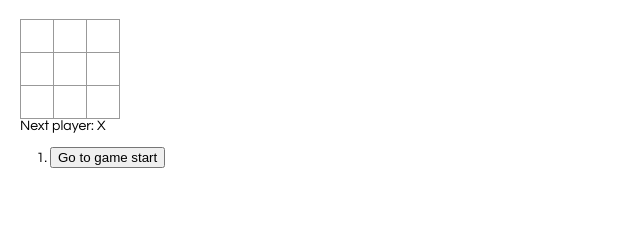
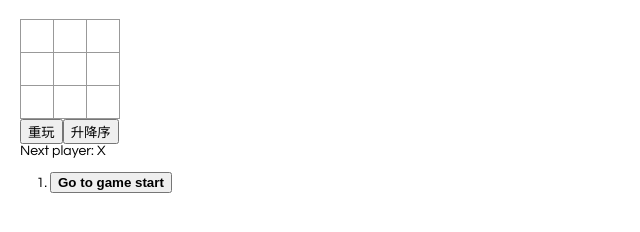
Before and after one commit to Selenamona/Tic-Tac-Toe, a React app: page / in a window 1280 px wide. Shown: the whole page, without its empty margins (0-640 px from the left). Built offline with nearby package versions, Linux system fonts and the light colour scheme.

Commit message:
完善井格游戏

```diff
--- a/src/index.css
+++ b/src/index.css
@@ -39,3 +39,11 @@ ol, ul {
 .kbd-navigation .square:focus {
   background: #ddd;
 }
+
+.font-bold-class {
+  font-weight: bold;
+}
+
+.light-square {
+  color:green;
+}
--- a/src/index.js
+++ b/src/index.js
@@ -1,42 +1,61 @@
-// 井字棋
+/**
+ * 井字棋
+ * 1、在游戏历史记录列表显示每一步棋的坐标，格式为 (列号, 行号)。
+ * 2、在历史记录列表中加粗显示当前选择的项目。
+ * 3、使用两个循环来渲染出棋盘的格子，而不是在代码里写死（hardcode）。
+ * 4、添加一个可以升序或降序显示历史记录的按钮。
+ * 5、每当有人获胜时，高亮显示连成一线的 3 颗棋子。
+ * 6、当无人获胜时，显示一个平局的消息。
+ */
+
 import React from "react";
 import ReactDOM from "react-dom";
 import "./index.css";
 
-// 渲染小棋格
+// 函数组件-小棋格
 function Square(props) {
   return (
-    <button className="square" onClick={props.onClick}>
+    <button
+      className={props.isLight ? "square light-square" : "square"}
+      onClick={props.onClick}
+    >
       {props.value}
     </button>
   );
 }
 
-// 渲染棋盘
+// 组件-棋盘
 class Board extends React.Component {
-  renderSquare(i) {
+  renderSquare(i, isLight) {
     return (
       <Square
+        key={i}
         value={this.props.squares[i]}
+        isLight={isLight}
         onClick={() => this.props.onClick(i)}
       />
     );
   }
 
   render() {
+    const cellTotal = [
+      [0, 1, 2],
+      [3, 4, 5],
+      [6, 7, 8]
+    ];
+    const cellList = cellTotal.map((row, index) => {
       return (
-      <div>
-        <div className="board-row">
-          {this.renderSquare(0)} {this.renderSquare(1)} {this.renderSquare(2)}
-        </div>
-        <div className="board-row">
-          {this.renderSquare(3)} {this.renderSquare(4)} {this.renderSquare(5)}
-        </div>
-        <div className="board-row">
-          {this.renderSquare(6)} {this.renderSquare(7)} {this.renderSquare(8)}
-        </div>
+        <div className="board-row" key={index}>
+          {row.map((number) => {
+            return this.renderSquare(
+              number,
+              this.props.winCells && this.props.winCells.includes(number)
+            );
+          })}
         </div>
       );
+    });
+    return <div>{cellList}</div>;
   }
 }
 
@@ -44,28 +63,40 @@ class Game extends React.Component {
   constructor(props) {
     super(props);
     this.state = {
-      history: [{ squares: Array(9).fill(null) }],
-      stepNumber: 0,
+      history: [{ squares: Array(9).fill(null), rank: 0 }], // 历史记录
+      stepNumber: 0, // 下棋步数，递增
       xISNext: true,
-      cellNumber: null
+      isReverse: false //  false-正序 true-倒叙
     };
   }
   render() {
     const history = this.state.history;
-    const current = history[this.state.stepNumber];
-    const winner = calculateWinner(current.squares);
+    const num = this.state.isReverse
+      ? history.length - 1 - this.state.stepNumber
+      : this.state.stepNumber;
+    const current = history[num];
+    const winner = this.calculateWinner(current.squares); // 计算赢家
     const status = winner
       ? "Winner: " + winner
-      : `Next player: ${this.state.xISNext ? "X" : "O"}`;
-    console.log(history, 123);
+      : current.squares.includes(null)
+      ? `Next player: ${this.state.xISNext ? "X" : "O"}`
+      : "平局啦啦啦啦";
+
+    // 渲染历史记录列表
     const moves = history.map((step, move) => {
-      console.log(step, move);
-      const desc = move
-        ? `Go to move #${move}, position：${step.position}`
+      const desc = step.rank
+        ? `Go to move #${step.rank}, position：${step.position}`
         : "Go to game start";
       return (
-        <li key={move}>
-          <button onClick={() => this.jumpTo(move)}>{desc}</button>
+        <li key={step.rank}>
+          <button
+            className={
+              this.state.stepNumber === step.rank ? "font-bold-class" : ""
+            }
+            onClick={() => this.jumpTo(step.rank)}
+          >
+            {desc}
+          </button>
         </li>
       );
     });
@@ -73,38 +104,43 @@ class Game extends React.Component {
       <div className="game">
         <div className="game-board">
           <Board
+            winCells={this.winCells}
             squares={current.squares}
             onClick={(i) => this.handleClick(i)}
           />
         </div>
         <div className="game-info">
+          <button onClick={() => this.reStart()}>重玩</button>
+          <button onClick={() => this.changeRank()}>升降序</button>
           <div> {status} </div> <ol> {moves} </ol>
         </div>
       </div>
     );
   }
 
-  // 下棋
+  // 下棋, i=>点击的格子下标
   handleClick(i) {
     const history = this.state.history.slice(0, this.state.stepNumber + 1);
-    const current = history[history.length - 1];
+    const current = history[this.state.isReverse ? 0 : history.length - 1];
     const squares = current.squares.slice(); // 创建新的数组，不影响原数组
-    if (calculateWinner(squares) || squares[i]) {
+
+    if (this.calculateWinner(squares) || squares[i]) {
       return;
     }
     squares[i] = this.state.xISNext ? "X" : "O";
+    let newArr = [
+      {
+        rank: history.length,
+        squares: squares,
+        position: `${(i % 3) + 1}col ${Math.floor(i / 3) + 1}row` // 记录每一步棋的坐标(列号, 行号)
+      }
+    ];
     this.setState({
-      history: history.concat([
-        {
-          squares: squares,
-          position: `${(this.state.cellNumber % 3) + 1}col ${
-            Math.floor(this.state.cellNumber / 3) + 1
-          }row`
-        }
-      ]),
+      history: this.state.isReverse
+        ? newArr.concat(history)
+        : history.concat(newArr),
       xISNext: !this.state.xISNext,
-      stepNumber: history.length,
-      cellNumber: i
+      stepNumber: history.length
     });
   }
 
@@ -115,10 +151,17 @@ class Game extends React.Component {
       xISNext: i % 2 === 0
     });
   }
+
+  // 修改排序
+  changeRank() {
+    const history = this.state.history.slice();
+    this.setState({
+      history: history.reverse(),
+      isReverse: !this.state.isReverse
+    });
   }
-
   // 计算赢方
-function calculateWinner(squares) {
+  calculateWinner(squares) {
     const lines = [
       [0, 1, 2],
       [3, 4, 5],
@@ -131,13 +174,26 @@ function calculateWinner(squares) {
     ];
     for (let i = 0; i < lines.length; i++) {
       const [a, b, c] = lines[i];
-    if (squares[a] && squares[a] === squares[b] && squares[a] === squares[c]) {
+      if (
+        squares[a] &&
+        squares[a] === squares[b] &&
+        squares[a] === squares[c]
+      ) {
+        this.winCells = lines[i]; // 高亮获胜棋子
         return squares[a];
       }
     }
     return null;
   }
-
-// ========================================
+  // 重新开始游戏
+  reStart() {
+    this.setState({
+      history: [{ squares: Array(9).fill(null), rank: 0 }], // 历史记录
+      stepNumber: 0, // 下棋步数，递增
+      xISNext: true,
+      isReverse: false //  false-正序 true-倒叙
+    });
+  }
+}
 
 ReactDOM.render(<Game />, document.getElementById("root"));
```
Lines whose indentation alone changed are shown as unchanged.
